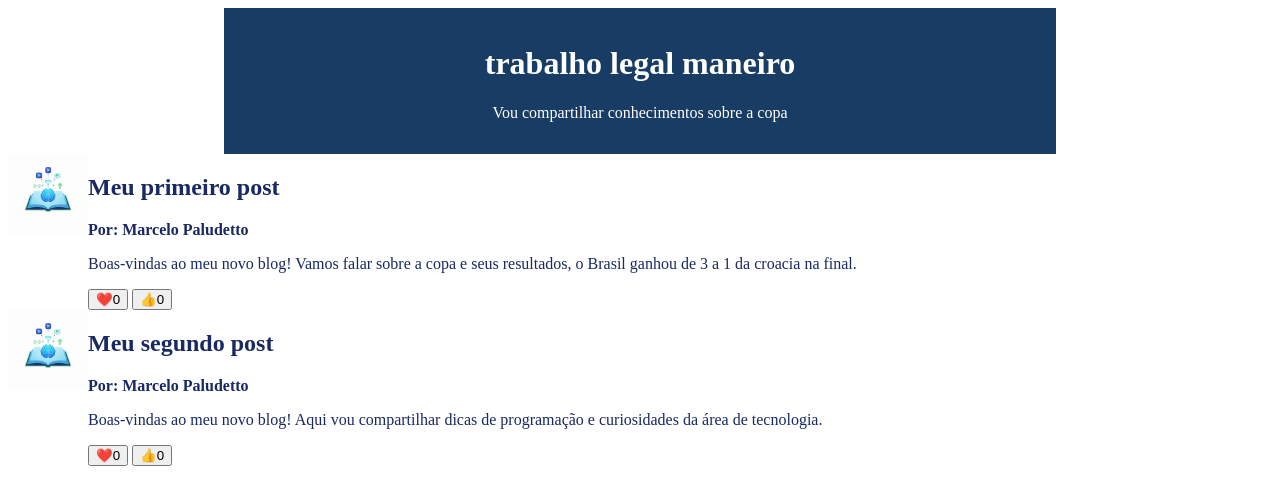
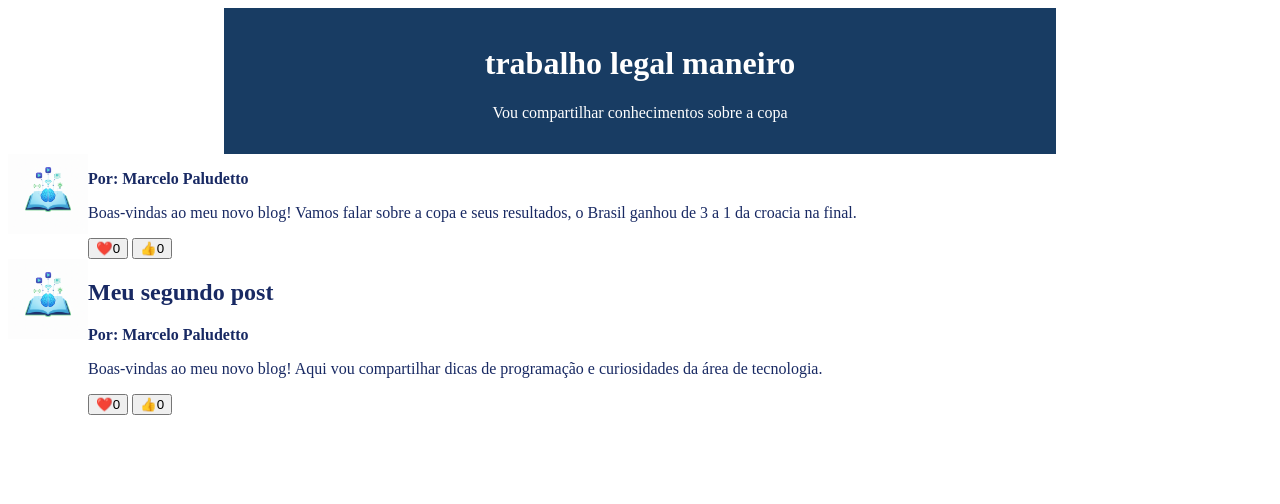
Before and after one commit to hadassagoulartmartins-design/trabalho-legal-maneiro, a plain HTML site: page index.html in a window 1280 px wide. Drawn offline with Linux system fonts and the light colour scheme.

Commit message:
Update index.html

```diff
--- a/index.html
+++ b/index.html
@@ -50,7 +50,7 @@
                 alt="Logotipo conceitual de tecnologia e educacao: um livro aberto de onde emerge um cérebro digital brilhante, cercado por ícones de Wi-Fi, circuitos e lâmpada de ideia. Cores em tons de azul e branco.">
 
             <div>
-                <h2>Meu primeiro post</h2>
+        </h2>
                 <p class="artigo-autor">Por: Marcelo Paludetto</p>
                 <p>Boas-vindas ao meu novo blog! Vamos falar sobre a copa e seus resultados, o Brasil ganhou de 3 a 1 da croacia na final.</p>
                 <button>❤️<span>0</span></button>
```
